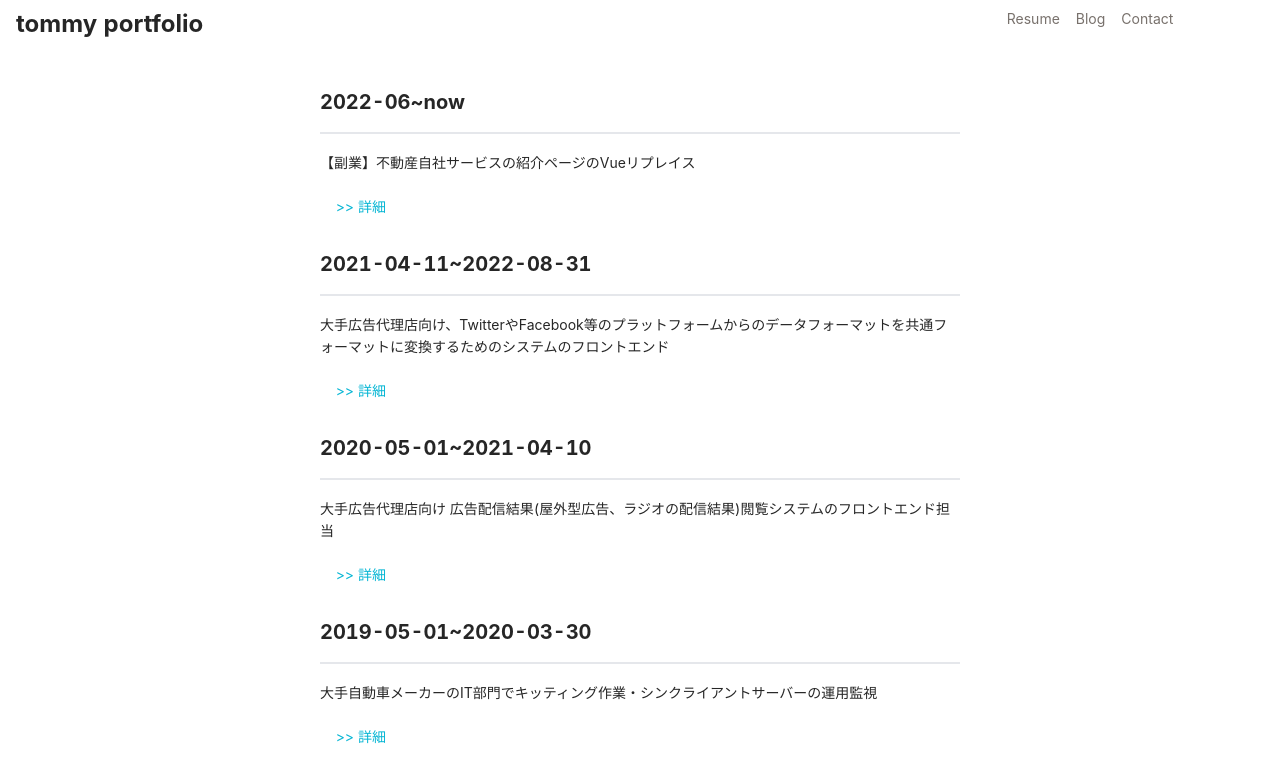
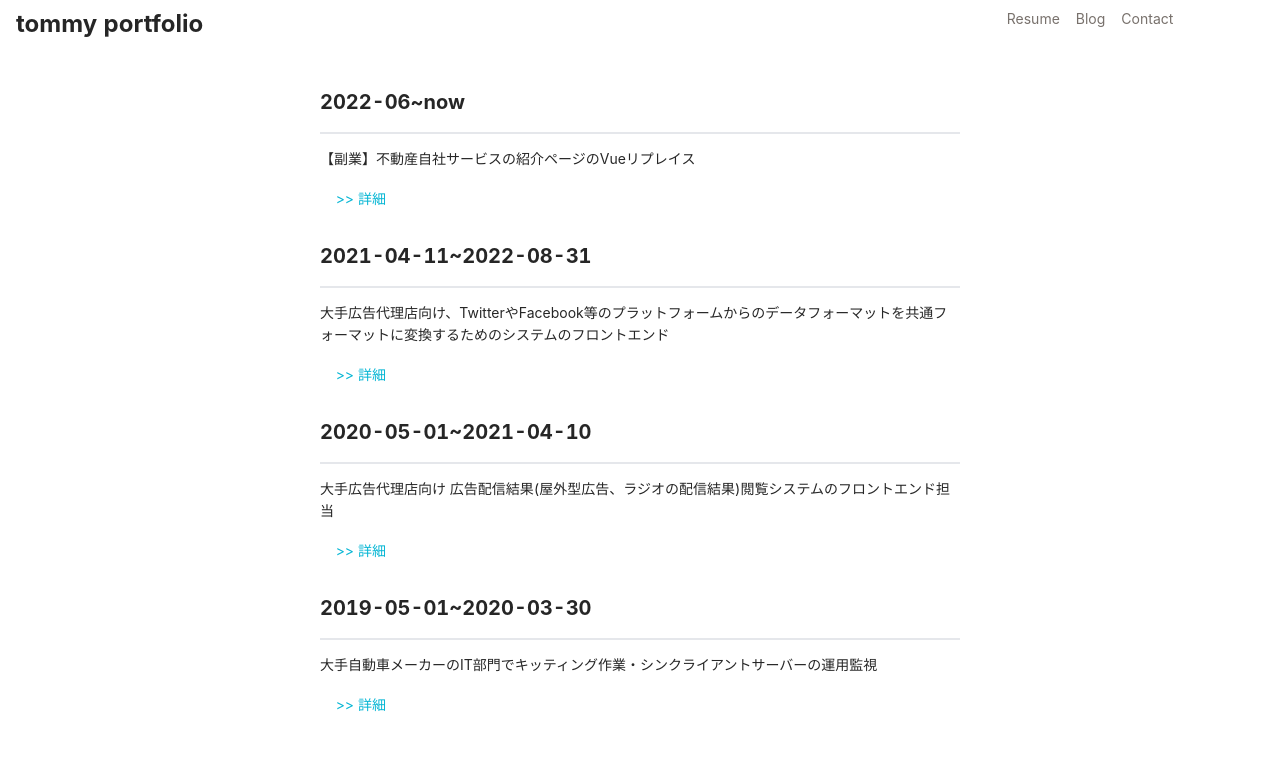
Before and after one commit to yuto-tomita/nextjs-personal-blog, a Next.js app: page /resume in a window 1280 px wide. Shown: the top 782 px of the page. Built offline with nearby package versions, Linux system fonts and the light colour scheme.

Commit message:
スタイルの修正

```diff
--- a/pages/resume.tsx
+++ b/pages/resume.tsx
@@ -37,7 +37,7 @@ const Resume = ({ parseMarkdownContent }: InferGetStaticPropsType<typeof getStat
         {
           parseMarkdownContent.map((val, index) => {
             return (
-              <div key={index} className="mb-8">
+              <div key={index} className="pb-8">
                 <h1 className="font-bold text-xl">
                   {val.slug}
                 </h1>
--- a/pages/resume/[slug].tsx
+++ b/pages/resume/[slug].tsx
@@ -110,7 +110,7 @@ const PostResume = ({
         created_at={created_at}
         slug={slug}
       />
-      <div className={style.downloadButton}>
+      {/* <div className={style.downloadButton}>
         <Button
           type="primary"
           icon={<DownloadOutlined />}
@@ -119,7 +119,7 @@ const PostResume = ({
         >
           職務経歴書をダウンロード
         </Button>
-      </div>
+      </div> */}
     </>
   )
 }
--- a/styles/globals.css
+++ b/styles/globals.css
@@ -21,7 +21,7 @@
 	}
 
 	p {
-		@apply py-2;
+		@apply py-1;
 	}
 
 	li {
```
Also changed, not shown: _posts/resume/2021-04-11~2022-08-31.md (+2 -0 lines).
